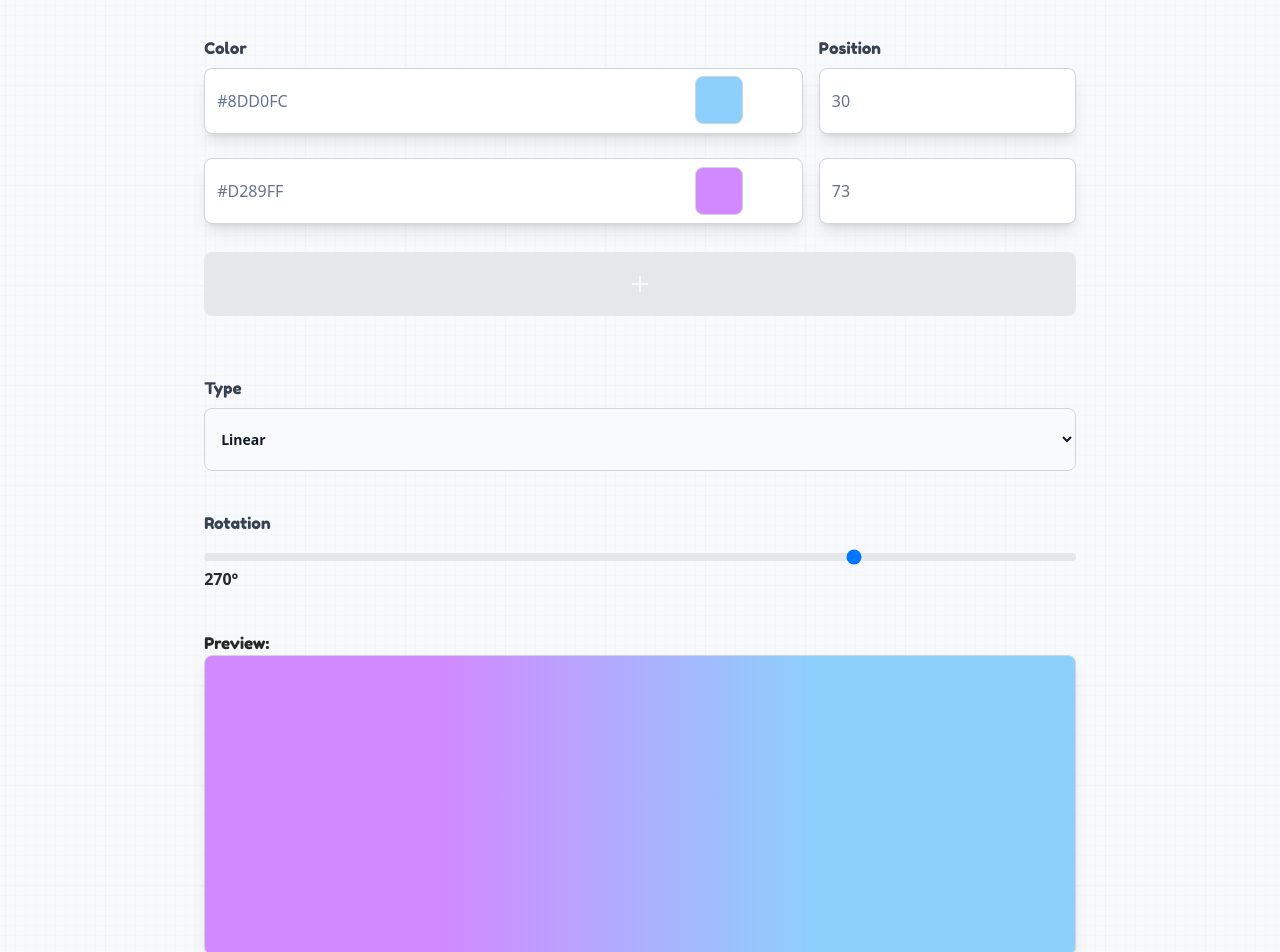
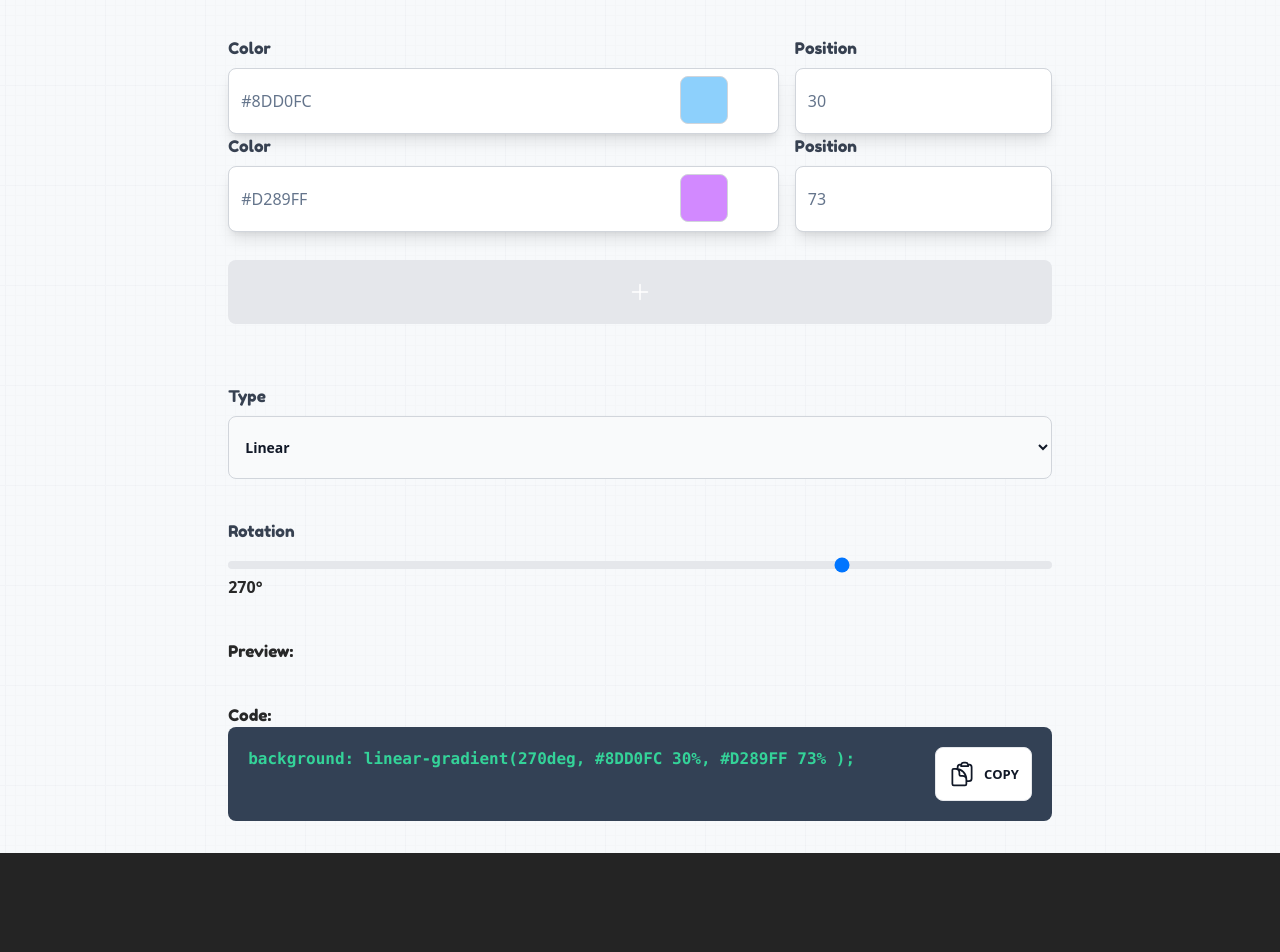
Before and after one commit to seya101/colorgenerator, a Vue app: page / in a window 1280 px wide. Shown: the part 220-1172 px from the top of the page. After the commit the page ends 1073 px from the top, so only its background shows below. Built offline with nearby package versions, Linux system fonts and the light colour scheme.

Commit message:
dynamic cssCode

```diff
--- a/src/App.vue
+++ b/src/App.vue
@@ -9,8 +9,8 @@
 
 		<div class="w-full text-left">
 
-		  	<!-- 1st Color -->
-			<div class="flex flex-wrap gap-4">
+		  	<!-- Input Color -->
+			<div class="flex flex-wrap gap-4" v-for="(colorValues, index) in colorInput" :key="index">
 			<div class="relative grow">
 		    <label for="colorInput" class="form-label inline-block mb-2 text-gray-700 font-fredoka-one"> Color</label>
 		    <input
@@ -35,18 +35,18 @@
 		      "
 		      id="colorInput"
 		      placeholder="#0000"
-          	  v-model="colorEnter"
+          	  v-model="colorValues.color"
 		    />
 			<div
 				class="absolute bottom-[10%] left-[82%] w-12 h-12 border border-solid border-gray-300 rounded-lg"
-				:style="`background-color:${colorEnter};`" disabled></div>
+				:style="`background-color:${colorValues.color};`" disabled></div>
 			</div>
 
-			<!-- Color Rotation-->
+			<!-- Color Position-->
 			<div class="">
 				<label for="firstColorPosition" class="form-label inline-block mb-2 text-gray-700 font-fredoka-one">Position</label>
 				<input
-				v-model="firstColorPosition"
+				v-model="colorValues.position"
 				type="number"
 				class="
 				shadow-lg
@@ -71,70 +71,9 @@
 			</div>
 			</div>
 
-			<!-- 2nd Color -->
-			<div class="flex flex-wrap gap-4">
-			<div class="relative grow ">
-		    <label for="colorInput" class="form-label inline-block mb-2 text-gray-700 "></label>
-		    <input
-		      type="text"
-		      class="
-			    shadow-lg
-		        form-control
-		        block
-		        w-full
-		        px-3
-		        py-5
-		        text-base
-		        font-normal
-		        text-slate-500
-		        bg-white bg-clip-padding
-		        border border-solid border-gray-300
-		        rounded-lg
-		        transition
-		        ease-in-out
-		        m-0
-		        focus:text-gray-700 focus:bg-white focus:border-indigo-600 focus:outline-none
-		      "
-		      id="colorInput"
-		      placeholder="#0000"
-			  v-model="secondColor"
-		    />
-			<div class="absolute bottom-[10%] left-[82%] w-12 h-12 border border-solid border-gray-300 rounded-lg"
-				:style="`background-color:${secondColor};`"></div>
-			</div>
-
-			<!-- Color Rotation-->
-			<div class="">
-				<label for="firstColorPosition" class="form-label inline-block mb-2 text-gray-700"></label>
-				<input
-				v-model="secondColorPosition"
-				type="number"
-				class="
-				shadow-lg
-		        form-control
-		        block
-		        w-full
-		        px-3
-		        py-5
-		        text-base
-		        font-normal
-		        text-slate-500
-		        bg-white bg-clip-padding
-		        border border-solid border-gray-300
-		        rounded-lg
-		        transition
-		        ease-in-out
-		        m-0
-		        focus:text-gray-700 focus:bg-white focus:border-indigo-600 focus:outline-none
-				"
-				id="secondColorPosition"
-				/>
-			</div>
-			</div>
-
 			<!-- Add Color -->
 			<div class="flex justify-center mt-7">
-				<button class="hover:animate-bounce inline-flex items-center justify-center w-full px-3
+				<button @click="addColorInput" class="hover:animate-bounce inline-flex items-center justify-center w-full px-3
 		        py-5 text-white transition-colors duration-150 bg-gray-200 rounded-lg focus:shadow-outline hover:bg-gray-500">
 				<svg xmlns="http://www.w3.org/2000/svg" fill="none" viewBox="0 0 24 24" stroke-width="1.5" stroke="currentColor" class="w-6 h-6">
 				<path stroke-linecap="round" stroke-linejoin="round" d="M12 4.5v15m7.5-7.5h-15" />
@@ -169,37 +108,46 @@
 			</div>
 
 		    <!-- Preview -->
-		    <div class="mt-10">
+		    <div class="mt-10" >
+
 		    	<h5 class="font-fredoka-one">Preview:</h5>
-		    	<div
-					v-if="selectedType === 'linear-gradient'"
+
+		    	<!-- <div
+					:style="{background: gradient}"
 					class="w-full h-[300px] border border-solid border-gray-300 rounded-lg shadow-lg bg-slate-50"
-					:style="`background: ${selectedType}(${colorAngle}deg, ${colorEnter} ${firstColorPosition}%, ${secondColor} ${secondColorPosition}%);`"
 				>
-				</div>
-				<div
+
+				<p class="grid justify-items-center text-slate-300 mt-32" v-if="!colorInput.color">Ooops! Enter Color Code ;)</p>
+				</div> -->
+				<!-- <div
 					v-else
 					class="w-full h-[300px] border border-solid border-gray-300 rounded-lg shadow-lg bg-slate-50"
 					:style="`background: ${selectedType}(${colorEnter} ${firstColorPosition}%, ${secondColor} ${secondColorPosition}%);`"
 				>
-				<p class="grid justify-items-center text-slate-300 mt-32" v-if="!colorEnter">Ooops! Enter Color Code ;)</p>
-		    	</div>
+				<p class="grid justify-items-center text-slate-300 mt-32" v-if="!colorInput.color">Ooops! Enter Color Code ;)</p>
+		    	</div> -->
 		    </div>
 
 		    <!-- Code -->
 		    <div class="mt-10">
 
 				<h5 class="font-fredoka-one">Code:</h5>
-				<div class="text-emerald-400 bg-slate-700 p-5 rounded-lg flex justify-between">
-
-		    		<code id="cssCode" class="" v-if="selectedType === 'linear-gradient'" ref="previewCode" >
-						background-color: {{selectedType}}({{ colorAngle }}deg, {{colorEnter}} {{firstColorPosition}}%, {{ secondColor }} {{secondColorPosition}}%);
+				<div class="text-emerald-400 bg-slate-700 p-5 rounded-lg flex justify-between" >
+					<code id="cssCode" class="" v-if="selectedType === 'linear-gradient'">
+						background: {{selectedType}}({{ colorAngle }}deg,
+						<span v-for="(colorValues, index) in colorInput" :key="index" >
+							{{ colorValues.color }} {{ colorValues.position }}%{{ (index+1 < colorInput.length) ? ', ' : '' }}
+						</span>
+						);
 					</code>
 
 					<code id="cssCode" class="" v-else>
-						background-color: {{selectedType}}({{colorEnter}} {{firstColorPosition}}%, {{ secondColor }} {{secondColorPosition}}%);
+						background: {{selectedType}}(
+						<span v-for="(colorValues, index) in colorInput" :key="index">
+							{{ colorValues.color }} {{ colorValues.position }}%{{ (index+1 < colorInput.length) ? ', ' : '' }}
+						</span>
+						);
 					</code>
-
 
 					<button
 					 data-clipboard-action="copy" data-clipboard-target="#cssCode"
@@ -231,15 +179,18 @@
 
 
 <script setup>
-import { ref } from 'vue'
+import { computed, ref } from 'vue'
 import ClipboardJS from 'clipboard'
 
-const colorEnter = ref('#8DD0FC');
-const firstColorPosition = ref(30);
-const secondColor = ref('#D289FF');
-const secondColorPosition = ref(73);
+// const colorEnter = ref('#8DD0FC');
+// const firstColorPosition = ref(30);
+// const secondColor = ref('#D289FF');
+// const secondColorPosition = ref(73);
 const selectedType = ref('linear-gradient')
 const colorAngle = ref(270);
+
+
+// Clipboard Button
 
 var clipboard = new ClipboardJS('.btn');
 
@@ -258,4 +209,23 @@ clipboard.on('error', function(e) {
 });
 
 
+// Add Input Color
+
+const colorInput = ref([
+	{ color: '#8DD0FC' , position: 30},
+	{ color: '#D289FF' , position: 73},
+])
+
+const addColorInput = () => {
+	colorInput.value.push({color: '#e263af' , position: 270})
+}
+
+// const gradient = computed(() => {
+
+
+// 	colorInput.value.forEach((item, index) => {
+// 	console.log(item.color, index)
+// 	})
+// })
+
 </script>
```
